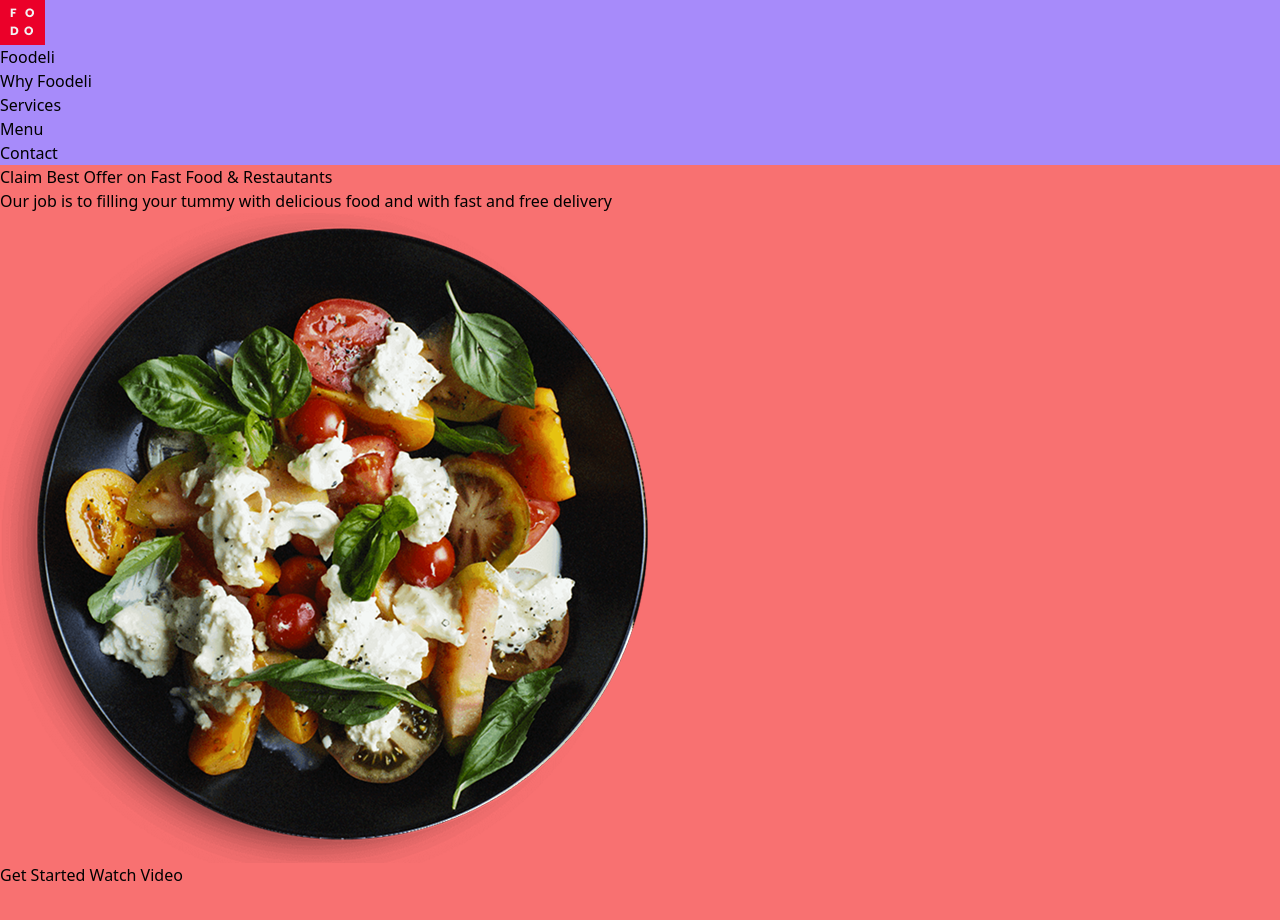
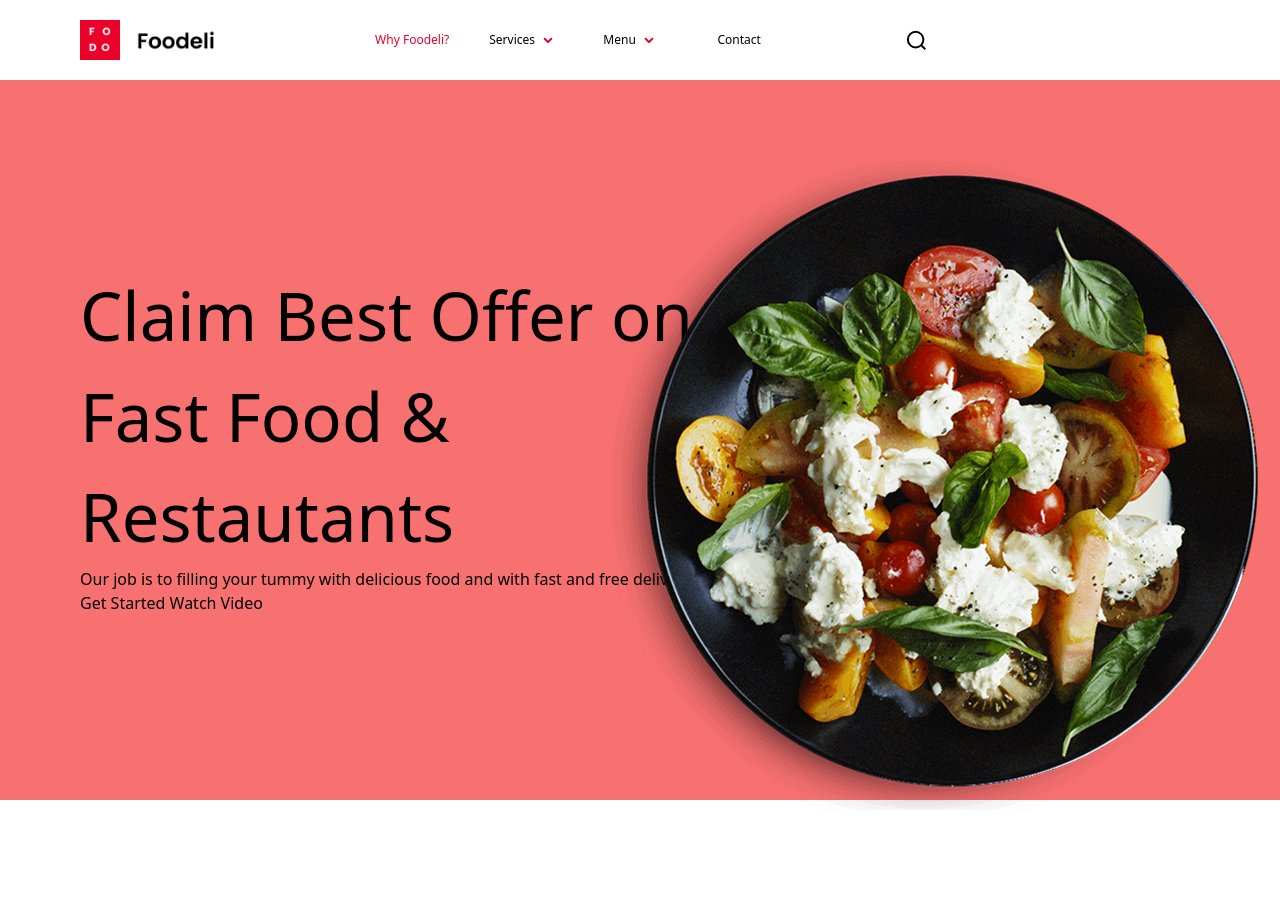
Before and after one commit to LCristiank/Lima_Restaurante, a plain HTML site: page index.html in a window 1280 px wide. After the commit the page ends 810 px from the top, so only its background shows below. Drawn offline with nearby package versions, Linux system fonts and the light colour scheme.

Commit message:
Header finalizado! Iniciado main

```diff
--- a/index.html
+++ b/index.html
@@ -1,5 +1,5 @@
 <!DOCTYPE html>
-<html lang="en">
+<html lang="pt-br">
 <head>
     <meta charset="UTF-8">
     <meta name="viewport" content="width=device-width, initial-scale=1.0">
@@ -7,20 +7,28 @@
     <title>Document</title>
 </head>
 <body>
-    <header class="bg-violet-400">
-        <img src="./assets/images/logo_restaurant.png" alt="">
-        <h2>Foodeli</h2>
-        <ul>
-            <li>Why Foodeli</li>
-            <li>Services</li>
-            <li>Menu</li>
+    <header class="flex items-center h-[10vh]">
+        <img src="./assets/images/logo.png" alt="" class="pr-40 pl-20 h-10">
+        <ul class="grid grid-cols-5 gap-10 text-[12px]">
+            <li class="text-[#EB0029]"> Why Foodeli? </li>
+            <li class="flex gap-2">
+                Services
+                <img src="./assets/icons/arrow.svg" alt="">
+            </li>
+            <li class="flex gap-2">
+                Menu
+                <img src="./assets/icons/arrow.svg" alt="">
+            </li>
             <li>Contact</li>
         </ul>
+        <img src="./assets/icons/lupa.svg" alt="">
     </header>
-    <main class="bg-red-400 h-screen">
-        <h1>Claim Best Offer on Fast <span>Food</span> & <span>Restautants</span></h1>
-        <p>Our job is to filling your tummy with delicious food and  with fast and free delivery</p>
-        <img src="./assets/images/bg_image.png" alt="imagem de uma refeição">
+    <main class="bg-red-400 h-[90vh] flex flex-col relative justify-center pl-20">
+        <div class="w-[700px] flex flex-col">
+            <h1 class="text-[67px]">Claim Best Offer on Fast <span>Food</span> & <span>Restautants</span></h1>
+            <p>Our job is to filling your tummy with delicious food and  with fast and free delivery</p>
+        </div>
+        <img src="./assets/images/bg_image.png" alt="imagem de uma refeição" class="flex justify-self-end h-400 absolute self-end top-20">
         <div>
             <button>Get Started</button>
             <button>Watch Video</button>
```
Also changed, not shown: assets/icons/Frame 1.svg (added), assets/icons/arrow.svg (added), assets/images/logo.png (added), 3 other files.
